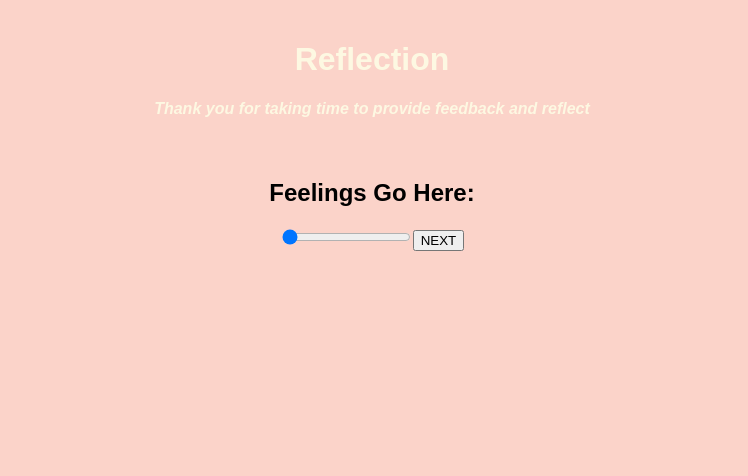
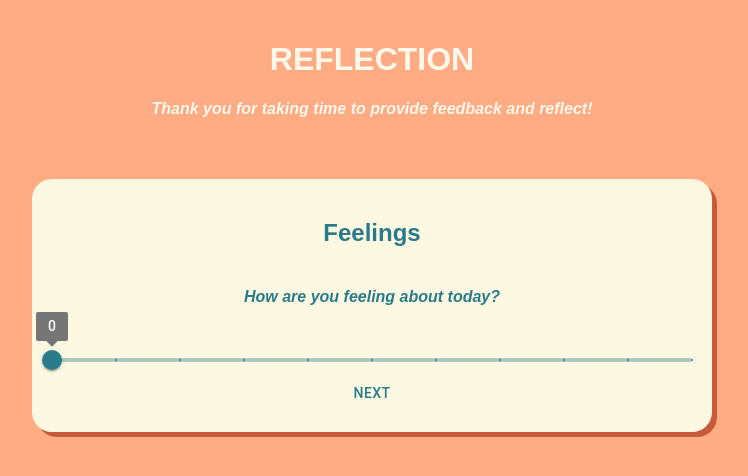
Before and after one commit to atshepard/weekend-redux-feedback, a React (Create React App) app: page /#/ in a window 1280 px wide. Both pictures are taken after a click on the button "YES". Shown: the top 476 px of the page, without its empty margins (268-1016 px from the left). Built offline with nearby package versions, Linux system fonts and the light colour scheme.

Commit message:
adds final page styling

```diff
--- a/src/components/App/App.css
+++ b/src/components/App/App.css
@@ -3,10 +3,11 @@
   height: 100%;
   margin: 0;
   padding: 0;
+  align-items: center;
 }
 
 body {
-  background-color: #ffddd3;
+  background-color: #ffbb93;
   animation-name: color;
   animation-duration: 12s;
   animation-iteration-count: infinite;
@@ -14,20 +15,20 @@ body {
 
 @keyframes color {
   0% {
-    background-color: #ffddd3;
+    background-color: #ffbb93;
   }
   50% {
-    background-color: #f3bfb3;
+    background-color: #ff8a65;
   }
   100% {
-    background-color: #ffddd3;
+    background-color: #ffbb93;
   }
 }
 
 .App-header {
   min-height: 70px;
   padding: 20px;
-  color: #fdf8e2;
+  color: #fdf8e9;
   margin-bottom: 20px;
 }
 
@@ -42,3 +43,17 @@ body {
 h4 {
   font-style: italic;
 }
+
+.container{
+  background-color: #fdf8e2;
+  color: #297a8a;
+  height: 50%;
+  width: 50%;
+  padding: 20px;
+  align-items: stretch;
+  display: inline-flex;
+  flex-wrap: nowrap;
+  flex-direction: column;
+  border-radius: 20px;
+  box-shadow: 5px 5px #c75b39;
+}
--- a/src/components/App/App.jsx
+++ b/src/components/App/App.jsx
@@ -20,7 +20,7 @@ function App() {
   const theme = createTheme({
     palette: {
       primary: {
-        main: '#5ea9be',
+        main: '#297a8a',
       },
       secondary: {
         main: '#9acde0',
--- a/src/components/Feeling/Feeling.jsx
+++ b/src/components/Feeling/Feeling.jsx
@@ -1,8 +1,9 @@
-import {useState} from 'react'
-import {useDispatch} from 'react-redux'
-import {useHistory} from 'react-router-dom'
+import { useState } from 'react';
+import { useDispatch } from 'react-redux';
+import { useHistory } from 'react-router-dom';
+import { Slider, Button } from '@mui/material';
 
-function Feelings () {
+function Feelings() {
 
     const [inputVal, setInputVal] = useState(0);
 
@@ -10,21 +11,23 @@ const dispatch = useDispatch();
     const history = useHistory();
 
     const handleClick = () => {
-    dispatch({type: 'ADD_FEELINGS', payload: inputVal});
+        dispatch({ type: 'ADD_FEELINGS', payload: inputVal });
         history.push('/understanding')
     }
 
-    return(<>
-        <div>
-            <h2>Feelings Go Here:</h2>
-            <input
+    return (<>
+        <div className="container">
+            <h2>Feelings</h2>
+            <h4>How are you feeling about today?</h4>
+            <br />
+            <Slider
                 onChange={(event) => setInputVal(event.target.value)}
-            type="range"
-            id="feeling"
-            name="feeling"
                 value={inputVal}
-            min="0" max="10"></input>
-            <button onClick={handleClick}>NEXT</button>
+                valueLabelDisplay="on"
+                step={1}
+                marks
+                min={0} max={10}></Slider>
+            <Button onClick={handleClick}>NEXT</Button>
         </div>
 
     </>)
--- a/src/components/Header/Header.jsx
+++ b/src/components/Header/Header.jsx
@@ -3,8 +3,8 @@ function Header() {
     return (
         <>
             <header className='App-header'>
-                <h1 className='App-title'>Reflection</h1>
-                <h4>Thank you for taking time to provide feedback and reflect</h4>
+                <h1 className='App-title'>REFLECTION</h1>
+                <h4>Thank you for taking time to provide feedback and reflect!</h4>
             </header>
         </>
     )
--- a/src/components/Landing/LandingPage.jsx
+++ b/src/components/Landing/LandingPage.jsx
@@ -1,34 +1,37 @@
 import swal from 'sweetalert';
 import moment from 'moment';
 import { useHistory } from 'react-router-dom';
-import Button from '@mui/material'
+import { useTheme } from '@emotion/react';
+import { Button } from '@mui/material'
 
 function LandingPage() {
     // shows current moment, asks if you would like to do a reflection. If yes, push to Feelings.
     const history = useHistory();
+    const theme = useTheme();
 
     const handleNo = () => {
-        swal(`That's fine. Come back when you're ready.`)
+        swal(`That's fine. Come back when you're ready.`);
     }
 
     const handleClick = (nextPage) => {
         history.push(`/${nextPage}`);
     }
 
-    const time = moment().format("MMM Do YY")
+    const time = moment().format('MMMM Do YYYY, h:mm:ss a');
 
     return (<>
 
-        <div>
+        <div className="container">
 
             <h2>Welcome</h2>
 
-            <p>It is {time}.</p>
+            <h4>It is {time}.</h4>
 
             <p>Would you like to reflect on today?</p>
 
-            <button onClick={(event) => { handleClick('feeling') }}>YES</button>
-            <button onClick={handleNo}>NO</button>
+            <Button color={theme.primary} variant="contained" onClick={(event) => { handleClick('feeling') }}>YES</Button>
+            <br />
+            <Button color={theme.primary} variant="contained" onClick={handleNo}>NO</Button>
 
         </div>
 
```
Lines whose indentation alone changed are shown as unchanged.
